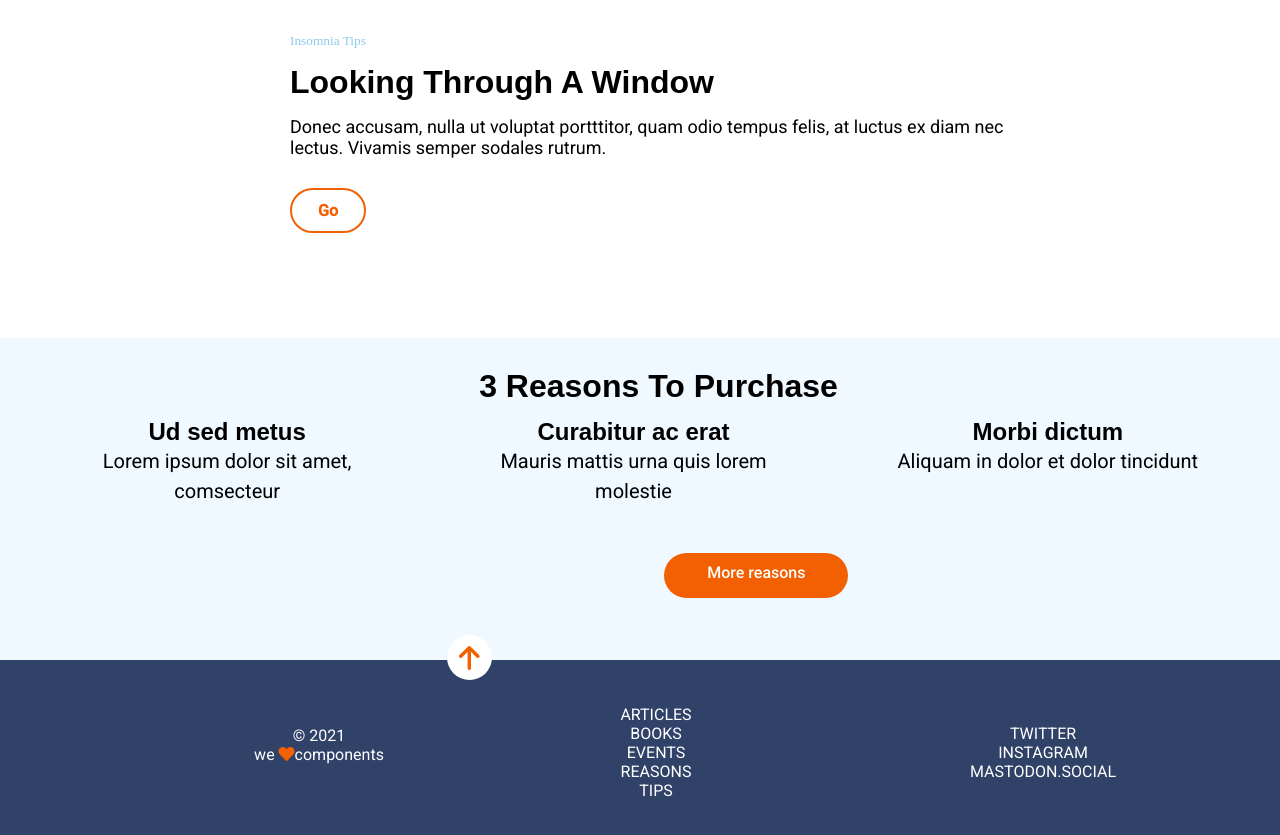
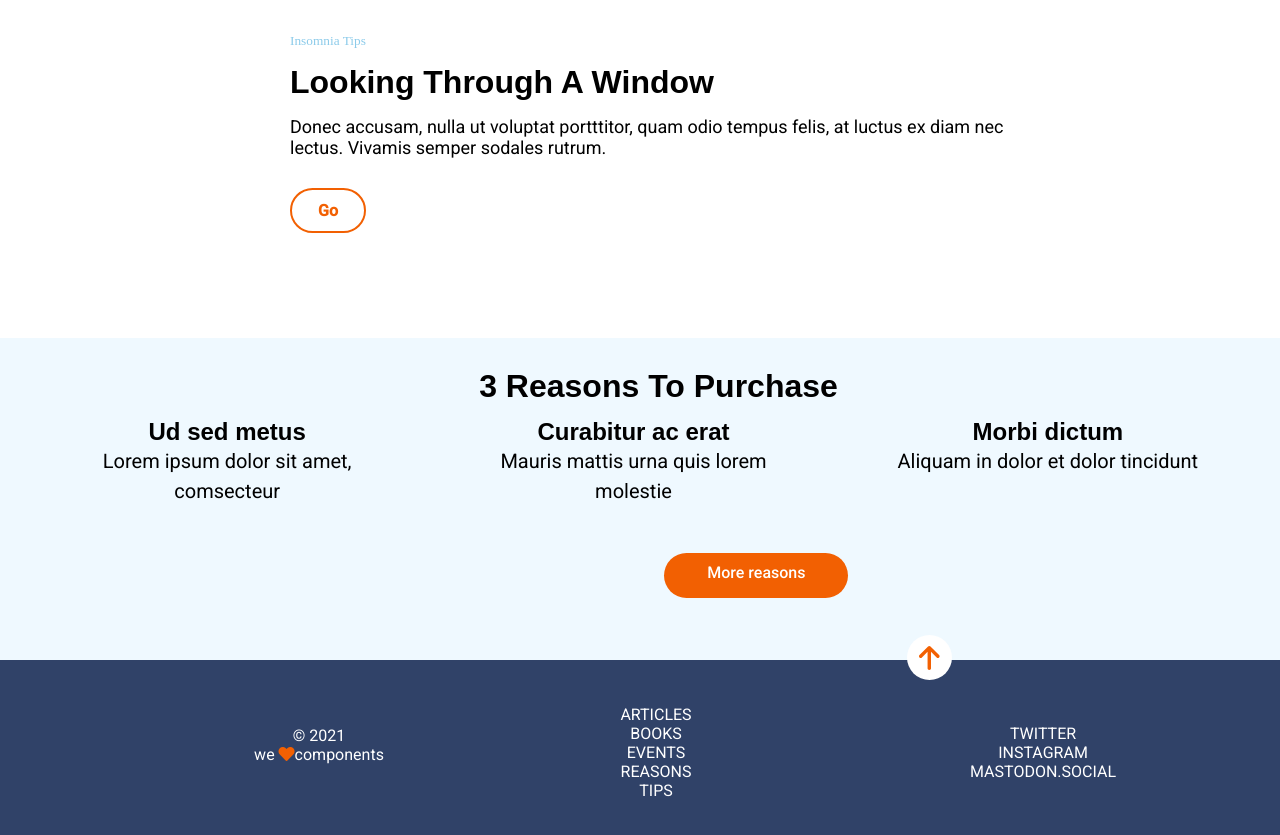
Before and after one commit to Adalab/modulo-1-evaluacion-final-Rouseta, a website: page docs/index.html in a window 1280 px wide. Shown: the part 887-1722 px from the top of the page. Drawn offline with nearby package versions, Linux system fonts and the light colour scheme; files that its build step writes are made by us from their sources; files whose address does not match are found by name.

Commit message:
added aligned button in desktop

```diff
--- a/src/scss/layout/_footer.scss
+++ b/src/scss/layout/_footer.scss
@@ -82,6 +82,6 @@ a {
     justify-content: space-evenly;
   }
   .scroll {
-    transform: translateX(-750 px);
+    transform: translate(820px, -110px);
   }
 }
```
